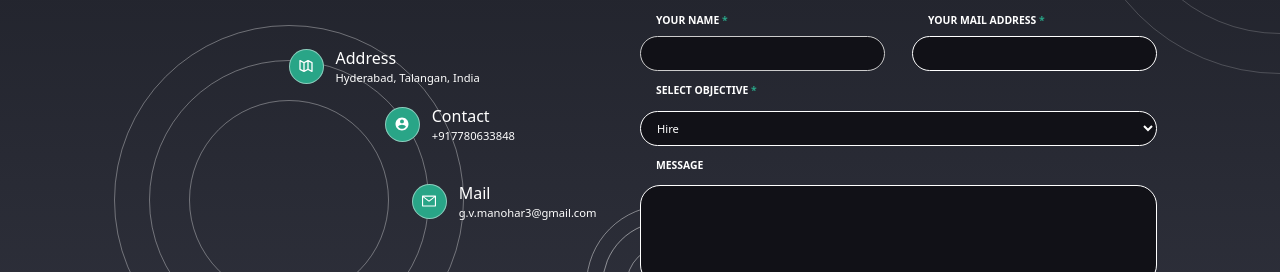
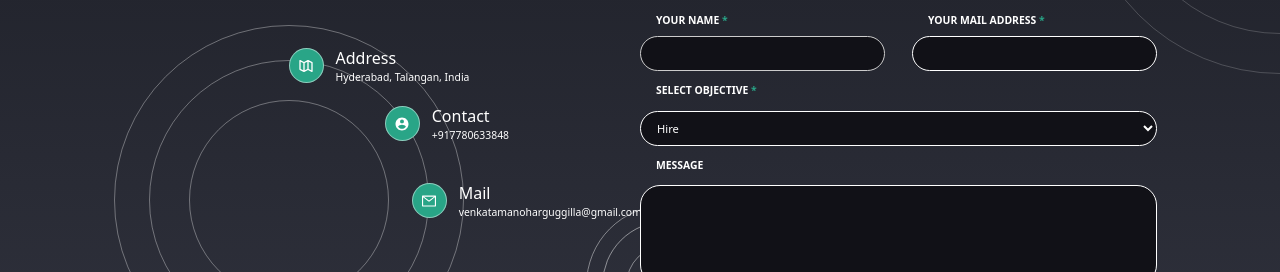
Before and after one commit to Manu-ESD/PortfolioV2, a React (Create React App) app: page / in a window 1280 px wide. Shown: the part 2710-2982 px from the top of the page. Built offline with nearby package versions, Linux system fonts and the light colour scheme; a web font is replaced by a local one.

Commit message:
updated linkedin

```diff
--- a/src/components/Contact.js
+++ b/src/components/Contact.js
@@ -178,7 +178,7 @@ const Contact = () => {
                   </button>
                   <div className=" text-[#fff]">
                     <p>Address</p>
-                    <p className="text-[0.7rem]">Hyderabad, Talangan, India</p>
+                    <p className="text-[0.65rem]">Hyderabad, Talangan, India</p>
                   </div>
                 </div>
                 <div className="flex flex-row justify-start items-center absolute top-[25%] min-[1225px]:left-[75%] left-[15%] gap-3">
@@ -187,7 +187,7 @@ const Contact = () => {
                   </button>
                   <div className="text-[#fff]">
                     <p>Contact</p>
-                    <p className="text-[0.7rem]">+917780633848</p>
+                    <p className="text-[0.65rem]">+917780633848</p>
                   </div>
                 </div>
                 <div className="flex flex-row justify-start items-center absolute top-[45%] min-[1225px]:left-[82%] left-[10%] gap-3">
@@ -196,7 +196,9 @@ const Contact = () => {
                   </button>
                   <div className=" text-[#fff]">
                     <p>Mail</p>
-                    <p className="text-[0.7rem]">g.v.manohar3@gmail.com</p>
+                    <p className="text-[0.65rem]">
+                      venkatamanoharguggilla@gmail.com
+                    </p>
                   </div>
                 </div>
               </div>
--- a/src/components/Home.js
+++ b/src/components/Home.js
@@ -161,7 +161,7 @@ const Home = () => {
               </a>
               {/* third small circle  */}
               <a
-                href="https://www.linkedin.com/in/manoharguggilla/"
+                href="https://www.linkedin.com/in/venkata-manohar-g-a76213292"
                 target="_blank"
                 className="h-[35px] w-[35px] rounded-[50%] bg-yellow  border-[1px] border-[#ffffff75] absolute top-[50%] min-[750px]:left-[-3.5%] left-[-5%] relative flex justify-center items-center"
               >
```
